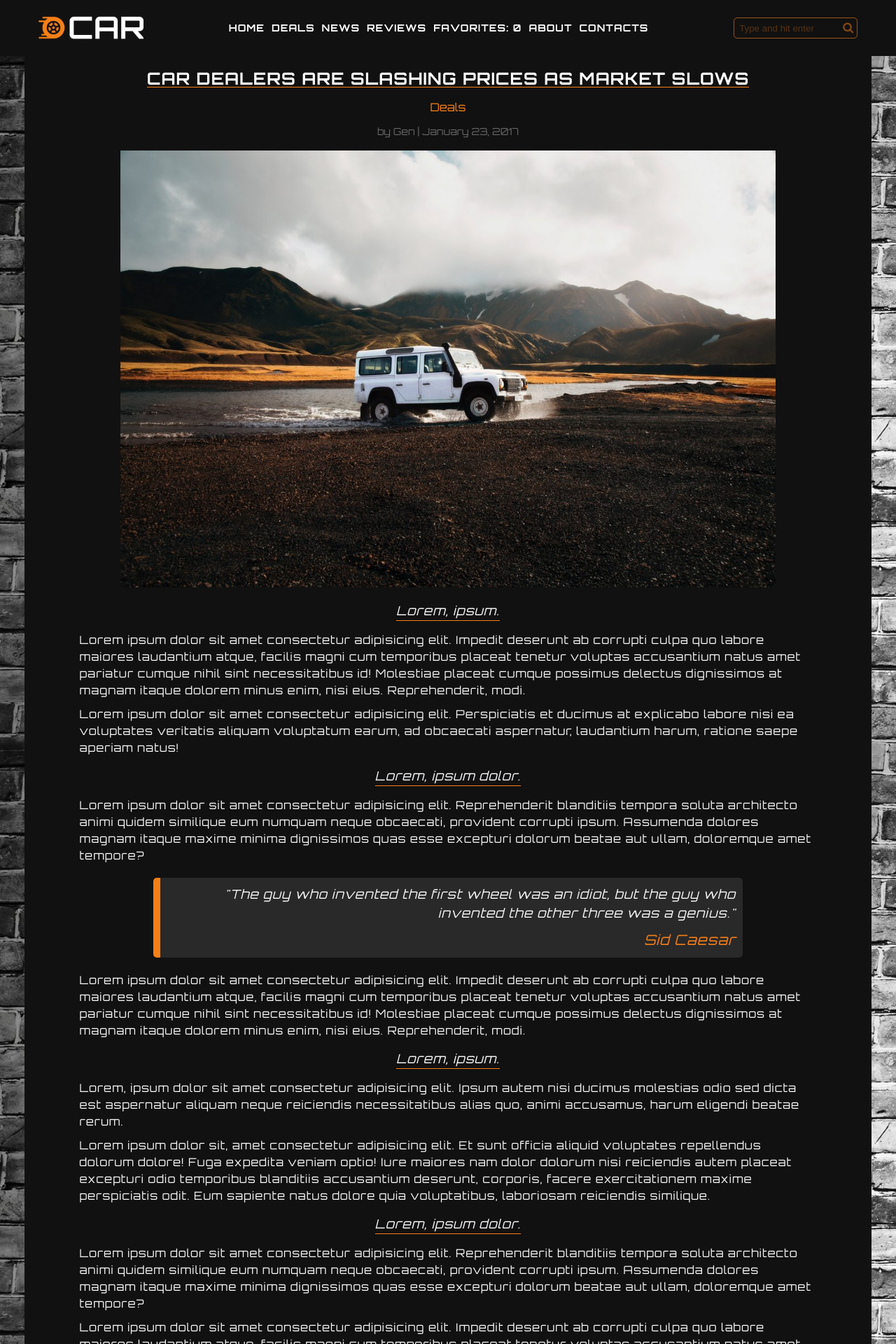
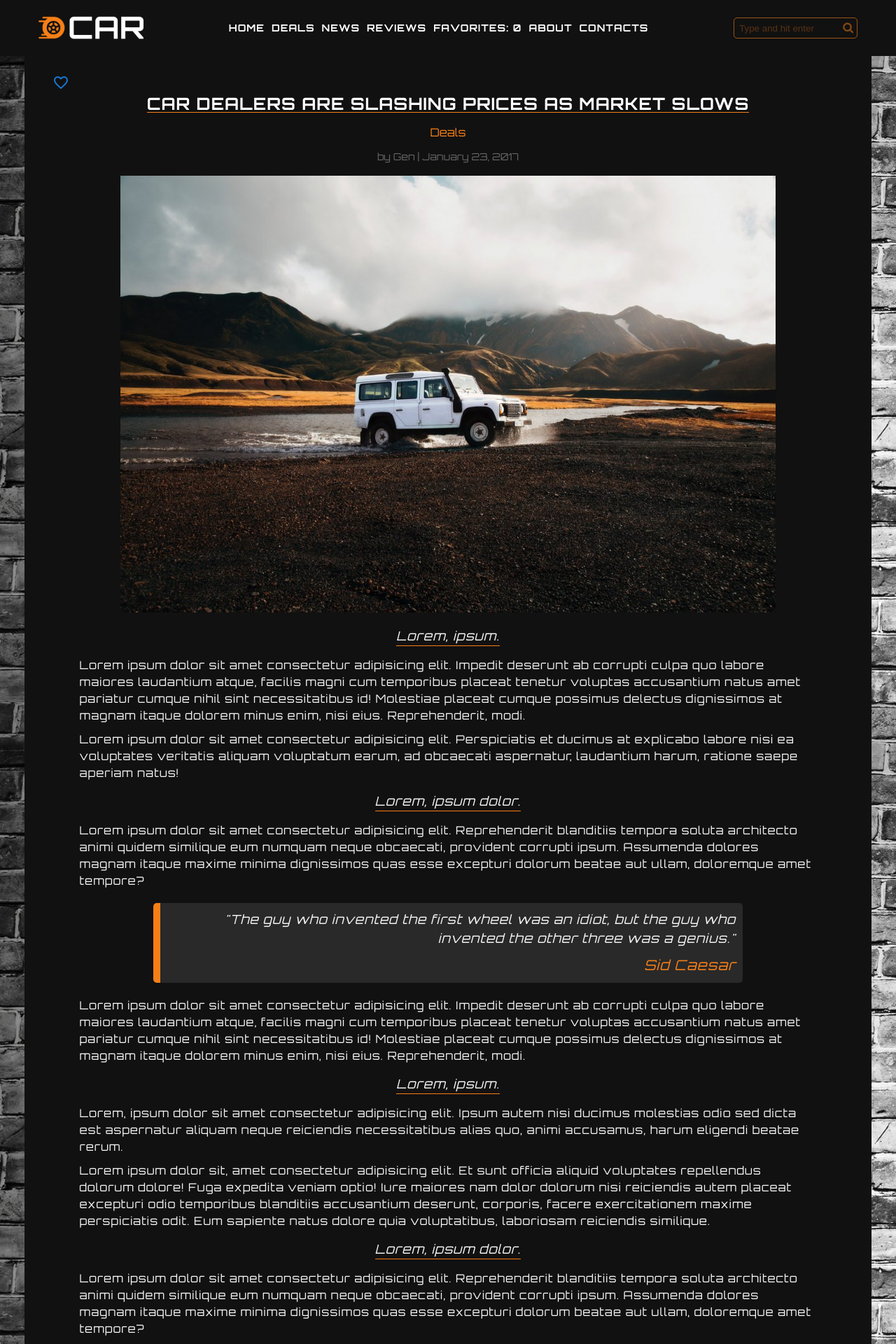
Before and after one commit to Genu4/Car-blog, a React (Create React App) app: page /article/1 in a window 1280 px wide. Shown: the top 1920 px of the page at 70% size. Built offline with nearby package versions, Linux system fonts and the light colour scheme.

Commit message:
articlepagecontent. likes-fail

```diff
--- /dev/null
+++ b/src/components/ArticlePageContent/ArticlePageContent.scss
@@ -0,0 +1,85 @@
+.article-content {
+    color: white;
+    padding: 20px 0;
+
+    .article-title {
+        width: fit-content;
+        margin: 0 auto 20px;
+        font-size: 24px;
+        letter-spacing: 1px;
+        border-bottom: 1px solid #f57f17;
+        font-weight: 700;
+        text-align: center;
+    }
+    .article-category-block {
+        display: flex;
+        justify-content: center;
+        margin-bottom: 20px;
+    }
+    .article-category {
+        color: #f57f17;
+    }
+
+    .article-author {
+        width: fit-content;
+        margin: 0 auto 20px;
+        font-size: 14px;
+        color: #666666;
+    }
+
+    .article-img-block {
+        margin-bottom: 20px;
+        display: flex;
+        justify-content: center;
+    }
+
+    .article-img {
+        width: 80%;
+    }
+
+    .article-text {
+        width: 90%;
+        margin: 0 auto;
+        font-size: 16px;
+        color: whitesmoke;
+        line-height: 1.5;
+        letter-spacing: 1px;
+
+        .article-subtitle {
+            width: fit-content;
+            margin: 15px auto;
+            font-size: 18px;
+            font-style: italic;
+            border-bottom: 1px solid #f57f17;
+        }
+
+        .qoute {
+            width: 80%;
+            padding: 10px;
+            margin: 20px auto;
+            background-color: rgba(136, 136, 136, 0.2);
+            border-left: 10px solid #f57f17;
+            border-radius: 5px;
+            text-align: right;
+            font-size: 18px;
+            font-style: italic;
+        }
+
+        .qoute-autor {
+            font-size: 20px;
+            color: #f57f17;
+        }
+
+        p + p {
+            margin-top: 10px;
+        }
+    }
+
+
+}
+
+.article-content-socials {
+    margin: 20px 0;
+    display: flex;
+    justify-content: flex-end;
+}
--- /dev/null
+++ b/src/components/ArticlePageContent/ArticlePageContent.tsx
@@ -0,0 +1,91 @@
+import './ArticlePageContent.scss'
+import articlesArray, {
+    getArticlesObject,
+    ArticlesProps,
+} from 'components/Articles/articlesArray'
+import Reviews from 'components/Reviews/Reviews'
+import Socials from 'components/Socials/Socials'
+import { Link, useParams } from 'react-router-dom'
+import { useAppDispatch, useAppSelector } from 'redux/hooks'
+import { Button } from '@mui/material'
+import FavoriteIcon from '@mui/icons-material/Favorite'
+import FavoriteBorderIcon from '@mui/icons-material/FavoriteBorder'
+import { addLike, removeLike } from 'redux/likeReducer'
+import {
+    addArticleToFavorites,
+    removeArticleFromFavorites,
+} from 'redux/favoriteArticleReducer'
+
+type ArticlesObject = {
+    [id: number]: ArticlesProps
+}
+
+type Props = {
+    article: ArticlesProps
+    addToFavoriteArticles: (id: number) => void
+    removeFromFavorites: (id: number) => void
+}
+
+const ArticlePageContent = ({ article }: Props) => {
+    const { id } = useParams()
+
+    const articlesObject: ArticlesObject = getArticlesObject(articlesArray)
+
+    const isLiked = useAppSelector((state) => state.favoritesArticles[parseInt(id!)])
+    const dispatch = useAppDispatch()
+
+    return (
+        <>
+            <div className="article-content">
+                <Button
+                    onClick={() => {
+                        isLiked
+                            ? dispatch(removeLike(parseInt(id!)))
+                            : dispatch(addLike(parseInt(id!)))
+                        isLiked
+                            ? dispatch(removeArticleFromFavorites(parseInt(id!)))
+                            : dispatch(addArticleToFavorites({ id }))
+                    }}
+                >
+                    {isLiked ? <FavoriteIcon /> : <FavoriteBorderIcon />}
+                </Button>
+                <div>
+                    <p className="article-title">
+                        {articlesObject[parseInt(id!)].title}
+                    </p>
+                </div>
+
+                <div className="article-category-block">
+                    <Link
+                        className="article-category"
+                        to={`/${articlesObject[parseInt(id!)].category}`}
+                    >
+                        {articlesObject[parseInt(id!)].category}
+                    </Link>
+                </div>
+                <div>
+                    <p className="article-author">
+                        {articlesObject[parseInt(id!)].author}
+                    </p>
+                </div>
+                <div className="article-img-block">
+                    <img
+                        className="article-img"
+                        src={articlesObject[parseInt(id!)].image}
+                        alt=""
+                    />
+                </div>
+                <div
+                    dangerouslySetInnerHTML={{
+                        __html: articlesObject[parseInt(id!)].articleText,
+                    }}
+                ></div>
+                <div className="article-content-socials">
+                    <Socials />
+                </div>
+            </div>
+            <Reviews />
+        </>
+    )
+}
+export default ArticlePageContent
--- a/src/pages/ArticlePage/ArticlePage.tsx
+++ b/src/pages/ArticlePage/ArticlePage.tsx
@@ -1,62 +1,30 @@
+import ArticlePageContent from 'components/ArticlePageContent/ArticlePageContent'
 import articlesArray, {
     getArticlesObject,
     ArticlesProps,
 } from 'components/Articles/articlesArray'
-import Reviews from 'components/Reviews/Reviews'
-import Socials from 'components/Socials/Socials'
-import { Link, useParams } from 'react-router-dom'
-import './ArticlePage.scss'
+import { useAppSelector } from 'redux/hooks'
 
-type ArticlesObject = {
-    [id: number]: ArticlesProps
+type Props = {
+    articlesObject?: {
+        [id: number]: ArticlesProps
+    }
+
+    ArticlePageItem?: any
 }
 
-type Props = {}
-
-const ArticlePage = (props: Props) => {
-    const { id } = useParams()
-
-    const articlesObject: ArticlesObject = getArticlesObject(articlesArray)
-
+const ArticlePage = ({
+    articlesObject = getArticlesObject(articlesArray),
+    ArticlePageItem = ArticlePageContent,
+}: Props) => {
+    const favoritesArticles = useAppSelector((state) => state.favoritesArticles)
     return (
         <>
-            <div className="article-content">
-                <div>
-                    <p className="article-title">
-                        {articlesObject[parseInt(id!)].title}
-                    </p>
-                </div>
+            <ArticlePageItem
 
-                <div className="article-category-block">
-                    <Link
-                        className="article-category"
-                        to={`/${articlesObject[parseInt(id!)].category}`}
-                    >
-                        {articlesObject[parseInt(id!)].category}
-                    </Link>
-                </div>
-                <div>
-                    <p className="article-author">
-                        {articlesObject[parseInt(id!)].author}
-                    </p>
-                </div>
-                <div className="article-img-block">
-                    <img
-                        className="article-img"
-                        src={articlesObject[parseInt(id!)].image}
-                        alt=""
-                    />
-                </div>
-                <div
-                    dangerouslySetInnerHTML={{
-                        __html: articlesObject[parseInt(id!)].articleText,
-                    }}
-                ></div>
-                <div className='article-content-socials'>
-                    <Socials />
-                </div>
-            </div>
-            <Reviews />
+                favoritesArticles={favoritesArticles}
+
+            />
         </>
     )
 }
```
